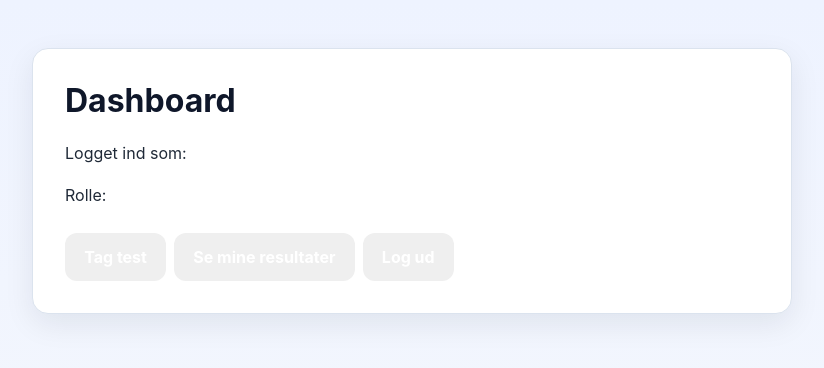
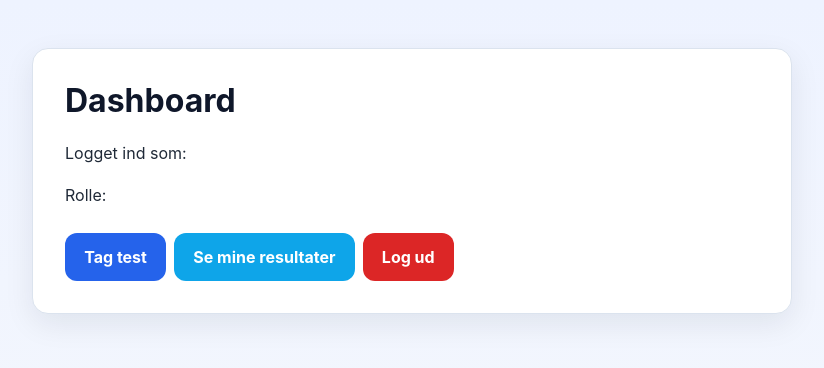
Before and after one commit to majdal01/Projekt2-Quizplatform, a Vue app in the folder static/: page /dashboard in a window 1280 px wide. Shown: the top 368 px of the page, without its empty margins (228-1052 px from the left). Built offline with nearby package versions, Linux system fonts and the light colour scheme.

Commit message:
buttons update DashboardView.vue

```diff
--- a/static/src/views/DashboardView.vue
+++ b/static/src/views/DashboardView.vue
@@ -7,18 +7,16 @@
 
     <div class="dashboard-actions">
       <template v-if="appStore.user?.role === 'admin'">
-        <button @click="$router.push('/admin/upload')">Upload quiz</button>
-        <button @click="$router.push('/admin/delete')">Slet quiz</button>
-        <button @click="$router.push('/history')">Se log</button>
-        <button @click="$router.push('/quiz')">Tag quiz</button>
+        <button class="btn-info" @click="$router.push('/history')">Se log</button>
+        <button class="btn-success" @click="$router.push('/quiz')">Tag quiz</button>
       </template>
 
       <template v-else>
-        <button @click="$router.push('/quiz')">Tag test</button>
-        <button @click="$router.push('/history')">Se mine resultater</button>
+        <button class="btn-primary" @click="$router.push('/quiz')">Tag test</button>
+        <button class="btn-info" @click="$router.push('/history')">Se mine resultater</button>
       </template>
 
-      <button class="secondary-btn" @click="handleLogout">Log ud</button>
+      <button class="logout-btn" @click="handleLogout">Log ud</button>
     </div>
   </div>
 </template>
```
